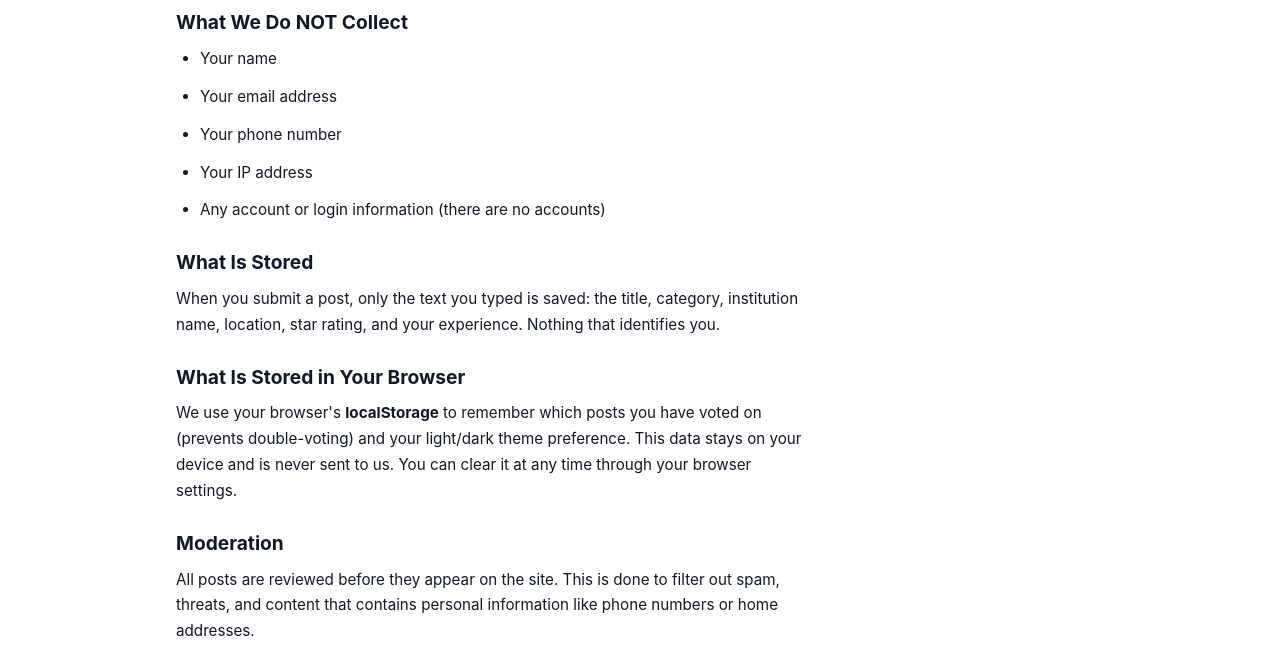
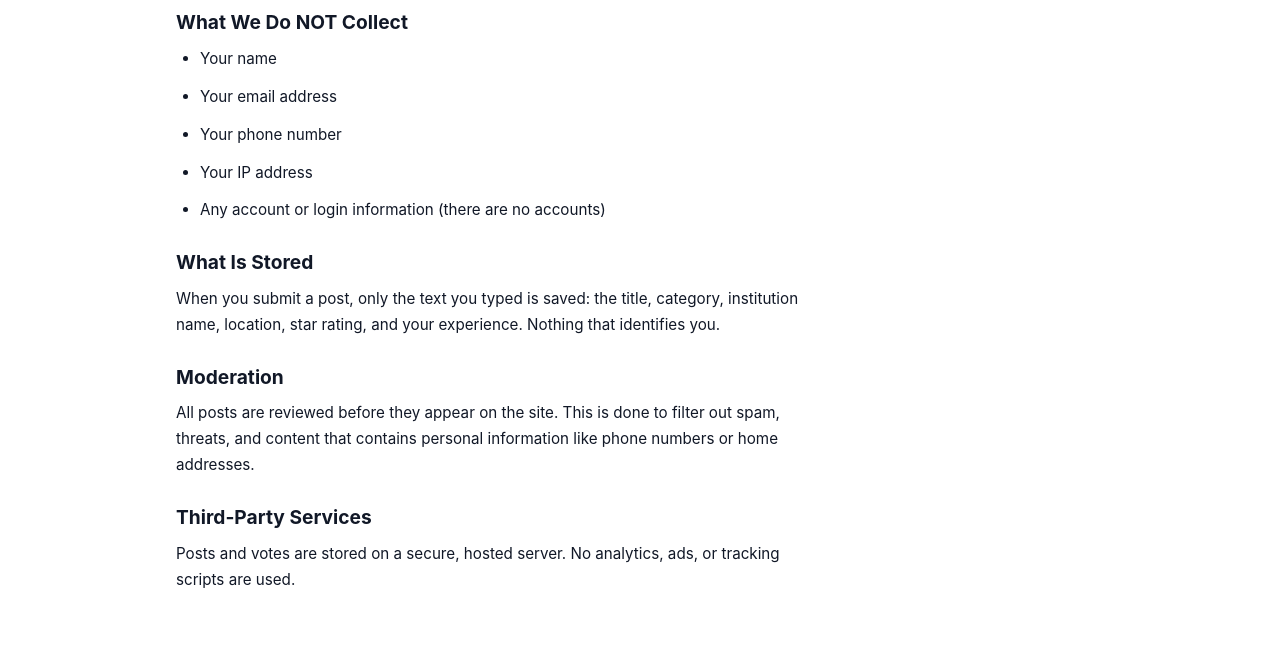
Before and after one commit to ParinaKichu/KotoKotha, a plain HTML site: page privacy.html in a window 1280 px wide. Shown: the part 148-800 px from the top of the page. Drawn offline with nearby package versions, Linux system fonts and the light colour scheme.

Commit message:
Remove localStorage information from privacy policy
Removed section about localStorage usage and data retention.

```diff
--- a/privacy.html
+++ b/privacy.html
@@ -43,14 +43,6 @@
                     the title, category, institution name, location, star rating,
                     and your experience. Nothing that identifies you.
                 </p>
-                <h2>What Is Stored in Your Browser</h2>
-                <p>
-                    We use your browser's <strong>localStorage</strong> to remember
-                    which posts you have voted on (prevents double-voting) and your
-                    light/dark theme preference. This data stays on your device and
-                    is never sent to us. You can clear it at any time through your
-                    browser settings.
-                </p>
                 <h2>Moderation</h2>
                 <p>
                     All posts are reviewed before they appear on the site.
```
